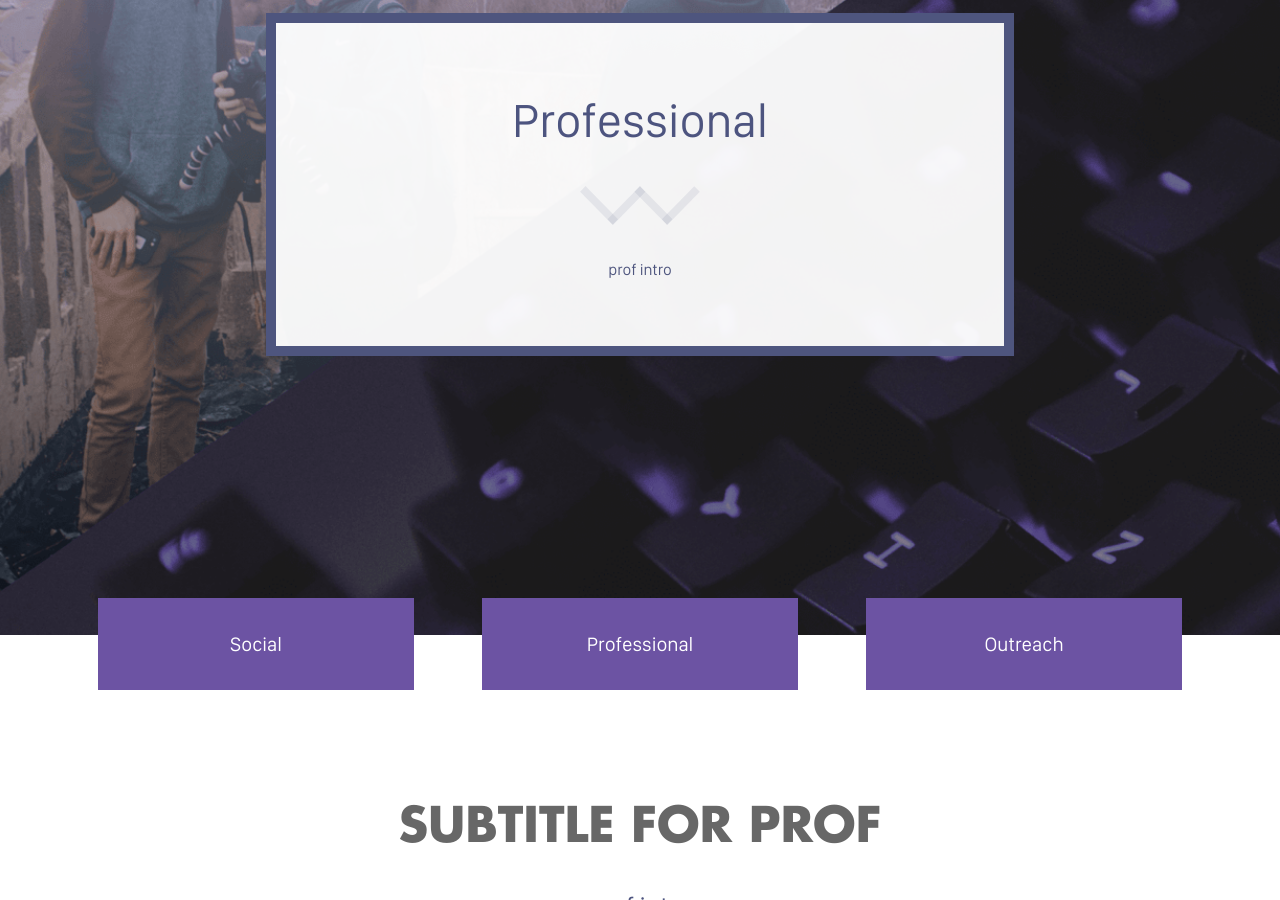
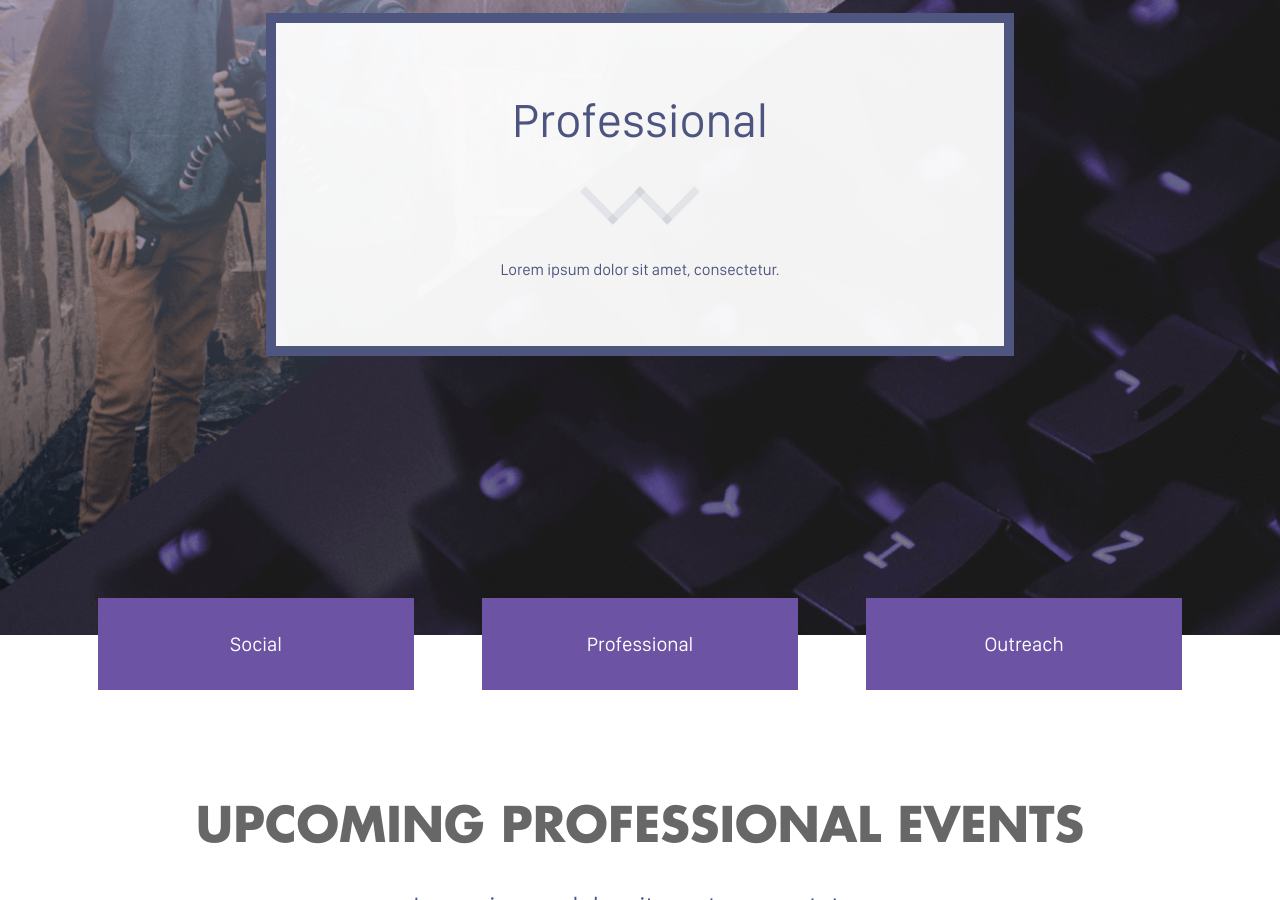
Before and after one commit to sweucsd/swe-website-old, a Jekyll site: the page built from professional.markdown, in a window 1280 px wide and 900 px high, scrolled down 334 px. Built offline with Jekyll 4.4.1, drawn with Linux system fonts in a browser that asks for light colours; comment, search, counter and statistics services are not loaded; some of the changed text lies outside the part shown.

```diff
--- a/contact.markdown
+++ b/contact.markdown
@@ -2,7 +2,7 @@
 title: Contact
 date: 2017-06-29 23:33:00 Z
 position: 7
-intro: some shit here
+intro: Lorem ipsum dolor sit amet, consectetur.
 subtitle: Contact SWE
 layout: contact
 ---
--- a/professional.markdown
+++ b/professional.markdown
@@ -2,10 +2,10 @@
 title: Professional
 date: 2017-06-29 22:11:00 Z
 position: 5
-subtitle: subtitle for prof
+subtitle: Upcoming Professional Events
 blurb: 'Lorem ipsum dolor sit amet, consectetur adipiscing elit. Ut ut odio nec mauris
   gravida vehicula. Proin eget magna non felis interdum dictum vitae sit amet eros. '
-intro: prof intro
+intro: Lorem ipsum dolor sit amet, consectetur.
 events:
 - image: "/uploads/meal.png"
   title: Event Title
--- a/social.markdown
+++ b/social.markdown
@@ -14,11 +14,11 @@ events:
   url: someurl
 - title: Event Title
   intro: event intro goes here
-  image: "/uploads/19478546_1450669518289282_152614270_o.jpg"
+  image: "/uploads/meal.png"
   url: url
 - title: Event Title
   intro: event intro goes here
-  image: "/uploads/Screen%20Shot%202017-06-13%20at%201.03.53%20PM.png"
+  image: "/uploads/meal.png"
   url: some title im adding on siteleaf on the google mac url
 layout: social
 ---
```
